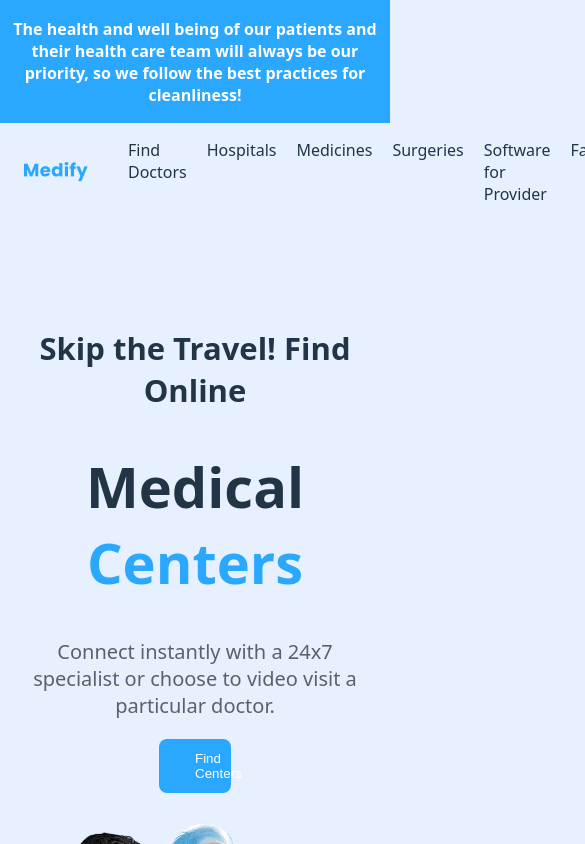
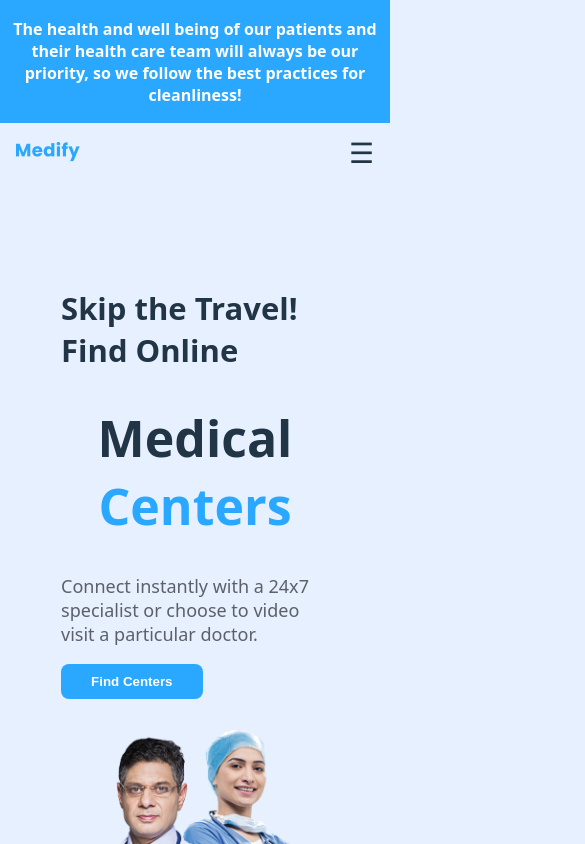
Before and after one commit to AkashTirkey/Medify_Application, a React (Vite) app: page / in a window 390 px wide. Shown: the top 844 px of the page, 585 px wide, since content can reach past the window. Built offline with nearby package versions, Linux system fonts and the light colour scheme.

Commit message:
few tweaks on navbar responsiveness

```diff
--- a/src/Navbar.jsx
+++ b/src/Navbar.jsx
@@ -1,14 +1,20 @@
-import React from "react";
+import React, { useState } from "react";
 import styles from './styles/Navbar.module.css'
 import pic from './assets/hero/Medify.png'
 
 const Navbar = ()=>{
+
+    const[open,setOpen]= useState(false);
     return(
         <>
         <div className={styles.navbar}>
         {/* <p style={{fontWeight:750}}>Medify</p> */}
         <img src={pic} alt="medify-logo" />
-        <ul className={styles.menu}>
+
+        <div className={styles.hamburger} onClick={() => setOpen(!open)}>
+            ☰
+        </div>
+        <ul className={`${styles.menu} ${open ? styles.active : ""}`}>
             <li>Find Doctors</li>
             <li>Hospitals</li>
             <li>Medicines</li>
--- a/src/Pages/Home.jsx
+++ b/src/Pages/Home.jsx
@@ -40,8 +40,8 @@ const Home = () => {
       <div className={styles.section}>
         <div className={styles.hero}>
           <h2 style={{fontSize:"31px" , letterSpacing:"2%"}}>Skip the Travel! Find Online</h2>
-          <h1 style={{fontSize:"56px"}}>Medical <span style={{color:"#2AA7FF"}}>Centers</span></h1>
-          <p style={{color:"#5C6169" , fontSize:"20px", letterSpacing:"2%"}}>
+          <h1 style={{fontSize:"50px"}}>Medical <span style={{color:"#2AA7FF"}}>Centers</span></h1>
+          <p style={{color:"#5C6169" , fontSize:"18px", letterSpacing:"1%"}}>
             Connect instantly with a 24x7 specialist or choose to video visit a
             particular doctor.
           </p>
--- a/src/styles/Home.module.css
+++ b/src/styles/Home.module.css
@@ -1,36 +1,44 @@
 .header{
     text-align: center;
-    font-weight: 700;
+    font-weight: 600;
     background-color: #2AA7FF ;
     color: white;
     padding: 0.1em;
 }
 
 .hero{
-    max-width: 1300px;
-    margin: 0 auto;
+    max-width: 600px;
+    width: 90%;
+    /* margin: 0 auto; */
     padding: 0 24px;
+    text-align: left;
 }
 
 .hero button{
     background-color:#2AA7FF ;
     color: white;
-    padding: 12px 36px;
+    font-weight: 600;
+    padding: 10px 30px;
     border-style: none;
     border-radius: 8px;
-    width: 12%;
 }
 
 .section {
-    position: relative;
-    padding: 80px 0;
+    display: flex;
+    align-items: center;
+    justify-content: center;
+    padding: 80px 5%;
     overflow: hidden;
+    margin-bottom: 0px;
 }
 
 .heroImg{
-position: absolute;
+/* position: absolute;
 right: 8%;
 bottom: 0;
+width: 40%;
+max-width: 500px; */
+position: static;
 width: 40%;
 max-width: 500px;
 }
@@ -44,6 +52,8 @@ max-width: 500px;
     text-align: center;
     background-color: white;
     box-shadow: 15px 5px 15px 15px rgba(0,0,0,0.08);
+    margin-bottom: 5%;
+    margin-top: 0%;
 }
 
 .formInp{
@@ -127,9 +137,9 @@ max-width: 500px;
         width: 100%;
     }
     .section{
-        display: flex;
+        /* display: flex; */
         flex-direction: column;
-        text-align: center;
+        text-align: left;
     }
 
     .heroImg{
@@ -142,7 +152,7 @@ max-width: 500px;
         flex-direction: column;
     }
 
-    .formInp input,
+    .inputWrapper,
     .inputbtn{
         width: 100%;
     }
--- a/src/styles/Navbar.module.css
+++ b/src/styles/Navbar.module.css
@@ -16,7 +16,14 @@
     gap: 20px;
     margin-left: auto;
     justify-content:flex-end;
+    cursor: pointer;
     /* padding: 0; */
+}
+
+.hamburger{
+    display: none;
+    font-size: 28px;
+    cursor: pointer;
 }
 
 .navbar ul li{
@@ -31,3 +38,31 @@
     border-radius:8px;
     cursor: pointer;
 }
+
+@media (max-width:768px){
+    .navbar{
+        padding: 10px 16px;
+        position: relative;
+    }
+
+    .menu.active{
+        display: flex;
+    }
+
+    .menu{
+        display: none; /*hide menu on small screens*/
+        position: absolute;
+        top: 70px;
+        right: 0;
+        background:white;
+        flex-direction: column;
+        /* width: 100%; */
+        padding: 20px;
+        gap: 15px;
+        box-shadow: 0 10px 20px rgba(0,0,0,0.1);
+    }
+
+    .hamburger{
+        display: block;
+    }
+}
```
